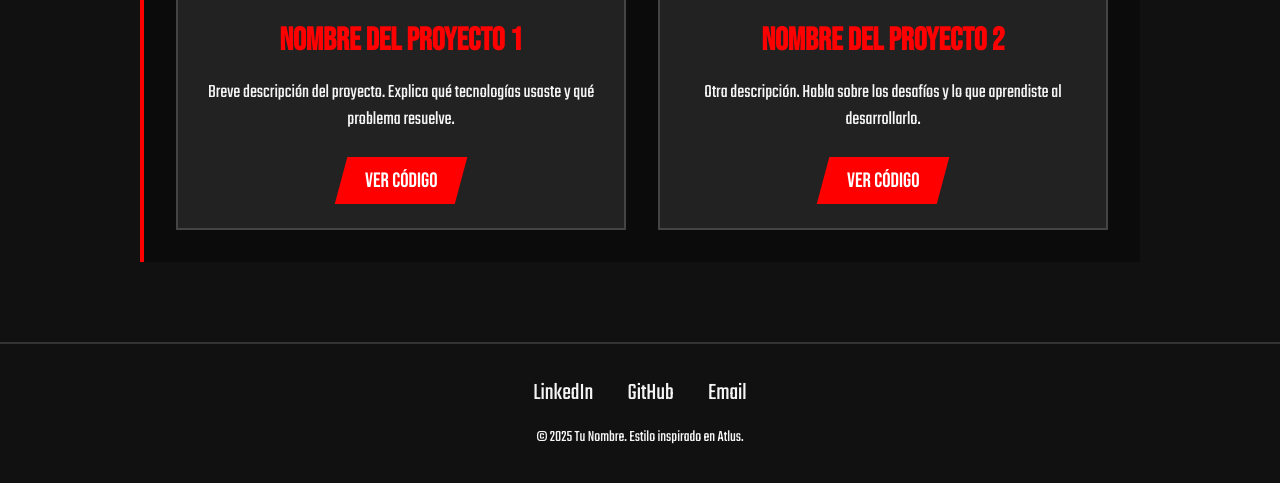
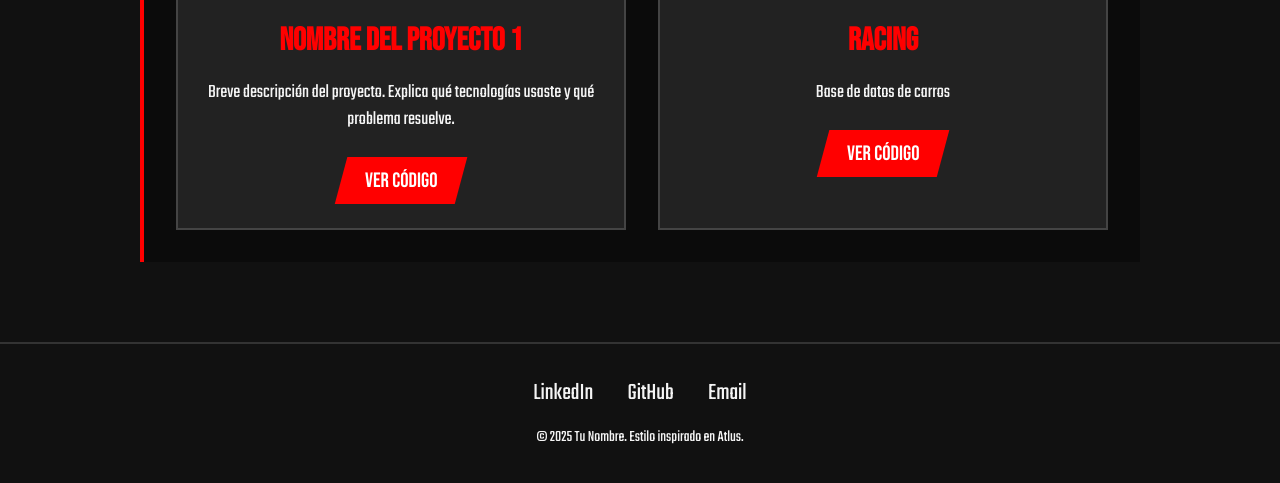
Before and after one commit to Alemang12/Alemang12.github.io, a plain HTML site: page index.html in a window 1280 px wide. Shown: the part 1514-1997 px from the top of the page. Drawn offline with Linux system fonts and the light colour scheme.

Commit message:
Update index.html

```diff
--- a/index.html
+++ b/index.html
@@ -313,8 +313,8 @@
                     <!-- REEMPLAZA CON LA IMAGEN DE TU PROYECTO -->
                     <img src="URL_DE_LA_IMAGEN_DEL_PROYECTO_2" alt="Imagen del Proyecto 2">
                     <div class="project-info">
-                        <h3>Nombre del Proyecto 2</h3>
-                        <p>Otra descripción. Habla sobre los desafíos y lo que aprendiste al desarrollarlo.</p>
+                        <h3>Racing</h3>
+                        <p>Base de datos de carros</p>
                         <!-- REEMPLAZA CON LA URL DE TU REPOSITORIO -->
                         <a href="https://github.com/Alemang12/Racing" target="_blank" class="repo-button"><span>Ver Código</span></a>
                     </div>
```
